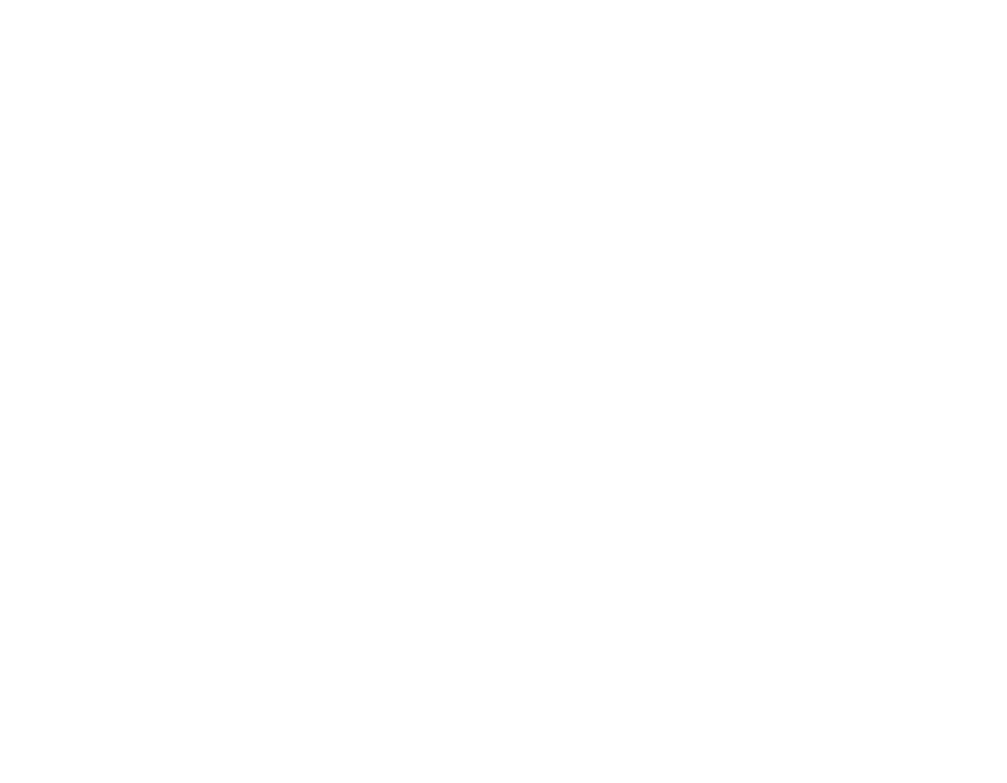
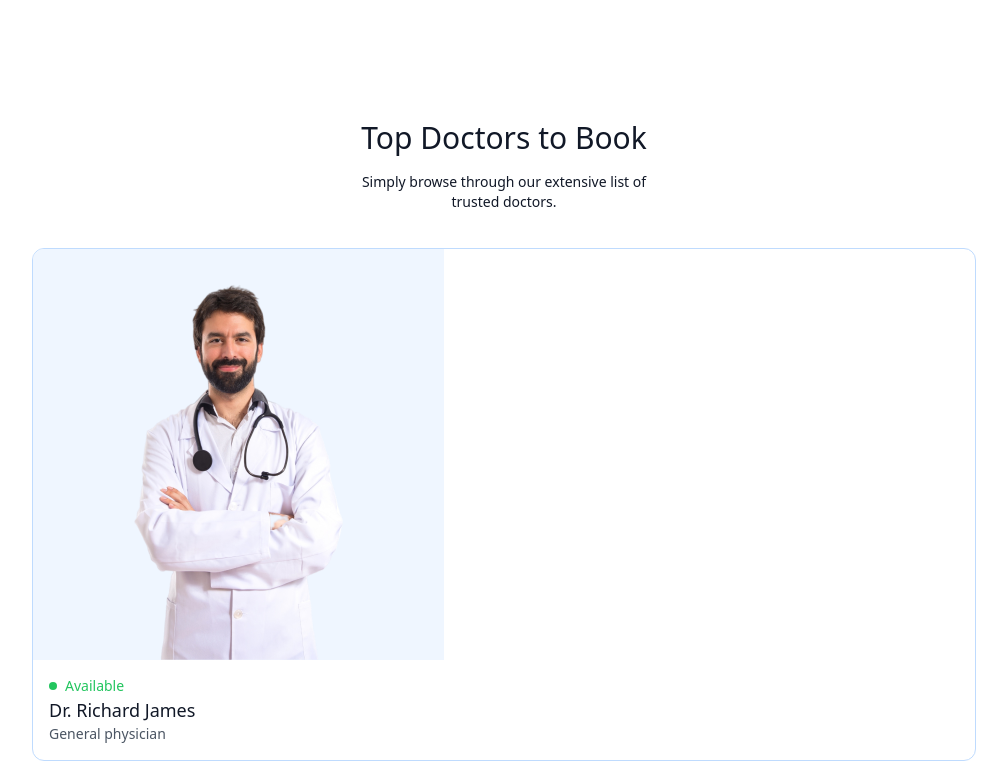
Before and after one commit to xtanislost/Medique---Hospital-Appointment-Management-and-Healthcare-Assistance, a React (Vite) app: page / in a window 1280 px wide. Shown: the part 1020-1803 px from the top of the page, without its empty margins (136-1143 px from the left). Before the commit the page ends 1076 px from the top, so only its background shows below. Built offline with nearby package versions, Linux system fonts and the light colour scheme.

Commit message:
TopDoctorssection

```diff
--- /dev/null
+++ b/src/components/TopDoctors.jsx
@@ -0,0 +1,33 @@
+import React from 'react'
+import { doctors } from '../assets/assets'
+import { useNavigate } from 'react-router-dom'
+
+
+const TopDoctors = () => {
+    const navigate=useNavigate()
+
+
+  return (
+    <div className='flex flex-col items-center gap-4 my-16 text-gray-900 md:mx-10'>
+        <h1 className='text-3xl font-medium'>Top Doctors to Book</h1>
+        <p className='sm:w-1/3 text-center text-sm'>Simply browse through our extensive list of trusted doctors.</p>
+        <div className='w-full grid grid-cols-auto gap-4 pt-5 gap-y-6 px-3 sm:px-0'>
+            {doctors.slice(0,10).map((item,index)=>(
+                <div onClick={ ()=>navigate(`/appointment/${item._id}`)} className='border border-blue-200 rounded-xl overflow-hidden cursor-pointer hover:translate-y-[-10px] transition-all duration-500' key={index}>
+                    <img className='bg-blue-50' src={item.image} alt=""/>
+                    <div className='p-4'>
+                        <div className='flex items-center gap-2 text-sm text-center text-green-500'>
+                        <p className='w-2 h-2 bg-green-500 rounded-full'></p><p>Available</p>
+                         </div>
+                         <p className='text-gray-900 text-lg font-medium'>{item.name}</p>
+                         <p className='text-gray-600 text-sm'>{item.speciality}</p>
+                    </div>
+                </div>
+            ))}
+        </div>
+        <button className='bg-blue-50 text-gray-600 px-12 py-3 rounded-full mt-10'>More</button>
+    </div>
+  )
+}
+
+export default TopDoctors
--- a/src/pages/Home.jsx
+++ b/src/pages/Home.jsx
@@ -1,12 +1,14 @@
 import React from 'react'
 import Header from '../components/Header'
 import SpecialityMenu from '../components/SpecialityMenu'
+import TopDoctors from '../components/TopDoctors'
 
 const Home = () => {
   return (
     <div>
        <Header/>
        <SpecialityMenu/>
+       <TopDoctors/>
     </div>
   )
 }
```
